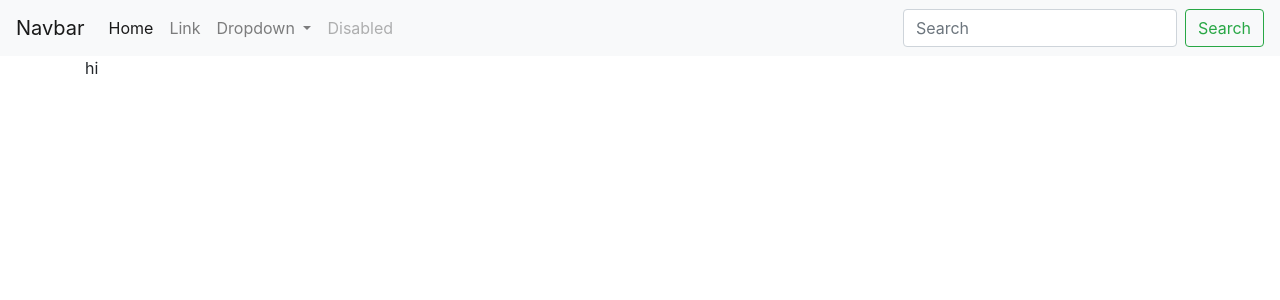
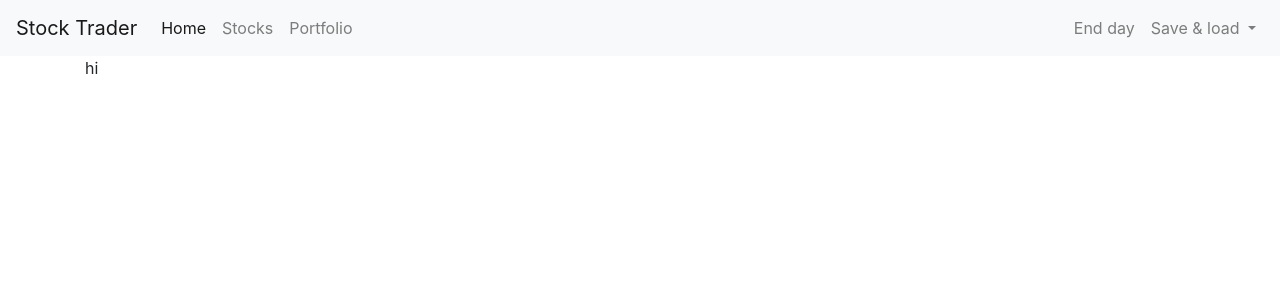
Before and after one commit to karyhm/stock-trader-vue, a Vue app: page /stocks in a window 1280 px wide. Shown: the top 300 px of the page. Built offline with nearby package versions, Linux system fonts and the light colour scheme.

Commit message:
CAMBIOS A COMPONENTES
Se agrega navbar con el enrutamiento a cada componente, se generan los recuadros con los diferentes stocks

```diff
--- a/src/components/Home.vue
+++ b/src/components/Home.vue
@@ -6,6 +6,5 @@
 
 <script>
 export default {
-
 }
 </script>
--- a/src/components/layout/Header.vue
+++ b/src/components/layout/Header.vue
@@ -2,7 +2,7 @@
   <div>
 
 		<nav class="navbar navbar-expand-lg navbar-light bg-light">
-			<a class="navbar-brand" href="#">Navbar</a>
+			<a class="navbar-brand" href="#">Stock Trader</a>
 			<button class="navbar-toggler" type="button" data-toggle="collapse" data-target="#navbarSupportedContent" aria-controls="navbarSupportedContent" aria-expanded="false" aria-label="Toggle navigation">
 				<span class="navbar-toggler-icon"></span>
 			</button>
@@ -10,14 +10,23 @@
 			<div class="collapse navbar-collapse" id="navbarSupportedContent">
 				<ul class="navbar-nav mr-auto">
 					<li class="nav-item active">
-						<a class="nav-link" href="#">Home <span class="sr-only">(current)</span></a>
+						<a class="nav-link" href="/">Home <span class="sr-only">(current)</span></a>
 					</li>
 					<li class="nav-item">
-						<a class="nav-link" href="#">Link</a>
+						<a class="nav-link" href="/stocks">Stocks</a>
+					</li>
+					<li class="nav-item">
+						<a class="nav-link" href="/portfolio">Portfolio</a>
+					</li>
+				</ul>
+
+				<ul class="navbar-nav">
+					<li class="nav-item">
+						<a class="nav-link" href="#">End day</a>
 					</li>
 					<li class="nav-item dropdown">
 						<a class="nav-link dropdown-toggle" href="#" id="navbarDropdown" role="button" data-toggle="dropdown" aria-haspopup="true" aria-expanded="false">
-							Dropdown
+							Save & load
 						</a>
 						<div class="dropdown-menu" aria-labelledby="navbarDropdown">
 							<a class="dropdown-item" href="#">Action</a>
@@ -26,14 +35,8 @@
 							<a class="dropdown-item" href="#">Something else here</a>
 						</div>
 					</li>
-					<li class="nav-item">
-						<a class="nav-link disabled" href="#">Disabled</a>
-					</li>
 				</ul>
-				<form class="form-inline my-2 my-lg-0">
-					<input class="form-control mr-sm-2" type="search" placeholder="Search" aria-label="Search">
-					<button class="btn btn-outline-success my-2 my-sm-0" type="submit">Search</button>
-				</form>
+
 			</div>
 		</nav>
 
@@ -42,6 +45,5 @@
 
 <script>
 export default {
-
 }
 </script>
--- /dev/null
+++ b/src/components/stocks/Stock.vue
@@ -0,0 +1,50 @@
+<template>
+
+		<div class="col-sm-3">
+
+			<div class="card border-success">
+				<div class="card-header bg-transparent border-success">{{ stock.name }} <small>(Price: {{ stock.price }})</small></div>
+
+				<div class="card-body text-success">
+					<div class="card-text">
+						<div class="input-group mb-3">
+							<input type="text" class="form-control" v-model="quantity" placeholder="Qty">
+							<div class="input-group-append">
+								<button class="btn btn-outline-secondary"
+									type="button"
+									@click="buyStock"
+									:disabled="quantity <= 0">
+									Button
+								</button>
+							</div>
+						</div>
+					</div>
+				</div>
+
+			</div>
+
+	</div>
+
+</template>
+
+<script>
+export default {
+	props: ['stock'],
+	data () {
+		return {
+			quantity: 0
+		}
+	},
+	methods: {
+		buyStock () {
+			const order = {
+				stockId: this.stock.id,
+				stockPrice: this.stock.price,
+				price: this.quantity
+			}
+			console.log(order, typeof this.quantity)
+			this.quantity = 0
+		}
+	}
+}
+</script>
--- a/src/components/stocks/Stocks.vue
+++ b/src/components/stocks/Stocks.vue
@@ -0,0 +1,22 @@
+<template>
+	<div>
+		<div class="row">
+			<app-stock v-for="stock in stocks" :key="stock.id" :stock="stock"></app-stock>
+		</div>
+	</div>
+</template>
+
+<script>
+import Stock from './Stock.vue'
+
+export default {
+	computed: {
+		stocks () {
+			return this.$store.getters.stocks
+		}
+	},
+	components: {
+		appStock: Stock
+	}
+}
+</script>
```
Also changed, not shown: src/components/portfolio/Portfolio.vue (added).
